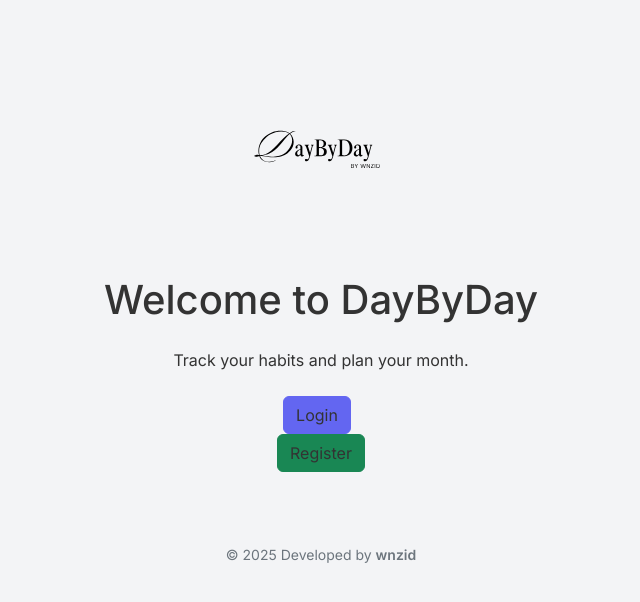
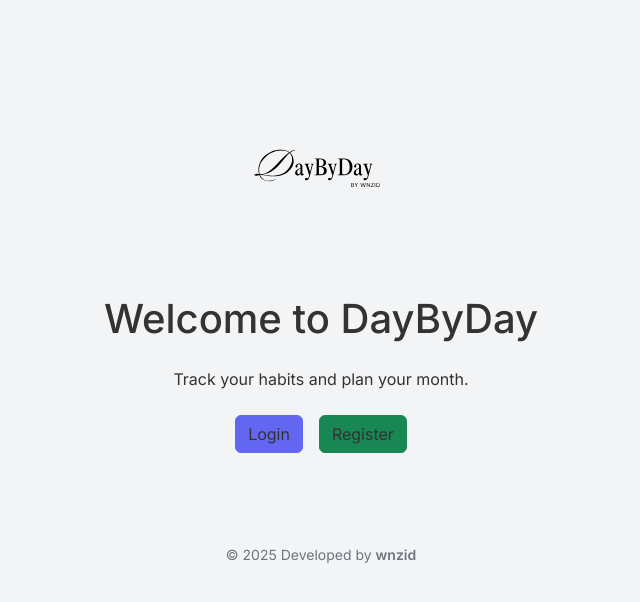
Before and after one commit to wnzid/DayByDay, a Flask app: page / in a window 1280 px wide. Shown: the top 602 px of the page, without its empty margins (319-959 px from the left). Run offline with Flask 3, Linux system fonts and the light colour scheme; some libraries are stand-ins or nearby versions.

Commit message:
Fix overlap of login/register buttons on welcome page

```diff
--- a/templates/welcome.html
+++ b/templates/welcome.html
@@ -1,11 +1,13 @@
 {% extends "base.html" %}
 {% block navbar %} {% endblock %}
 {% block content %}
-<div class="d-flex flex-column align-items-center justify-content-center" style="height:60vh;">
+<div class="d-flex flex-column align-items-center justify-content-center text-center" style="height:60vh;">
   <img src="{{ url_for('static', filename='svg/dashlogo.svg') }}" class="logo" alt="DayByDay logo">
   <h1 class="mb-4">Welcome to DayByDay</h1>
   <p class="mb-4">Track your habits and plan your month.</p>
-  <a href="{{ url_for('login') }}" class="btn btn-primary me-2">Login</a>
-  <a href="{{ url_for('register') }}" class="btn btn-success">Register</a>
+  <div class="d-flex gap-3">
+    <a href="{{ url_for('login') }}" class="btn btn-primary">Login</a>
+    <a href="{{ url_for('register') }}" class="btn btn-success">Register</a>
+  </div>
 </div>
 {% endblock %}
```
